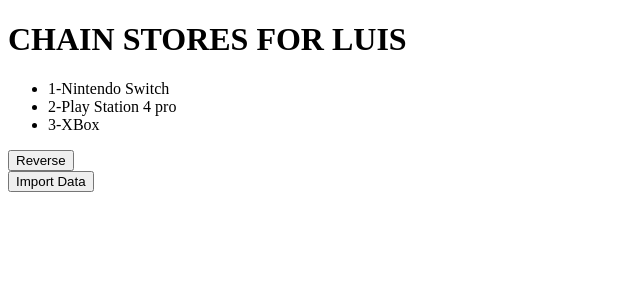
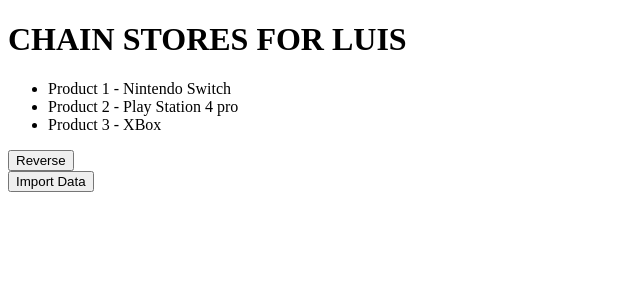
Before and after one commit to dmayuso/chain-stores, an Angular app: page / in a window 1280 px wide. Both pictures are taken after a click on the button "Import Data". Shown: the top 300 px of the page, without its empty margins (0-640 px from the left). Built offline with nearby package versions, Linux system fonts and the light colour scheme.

Commit message:
using product pipe on app list

```diff
--- a/src/app/shared/list/list.component.html
+++ b/src/app/shared/list/list.component.html
@@ -1,7 +1,7 @@
 <div>
   <ul>
     <li [attr.id]="i" *ngFor="let listItem of listItems; let i = index">
-      {{listItem.id + "-" + listItem.description}}
+      {{listItem.id | product }} - {{ listItem.description}}
     </li>
   </ul>
   <button (click)="emitEvent()">Reverse</button>
```
